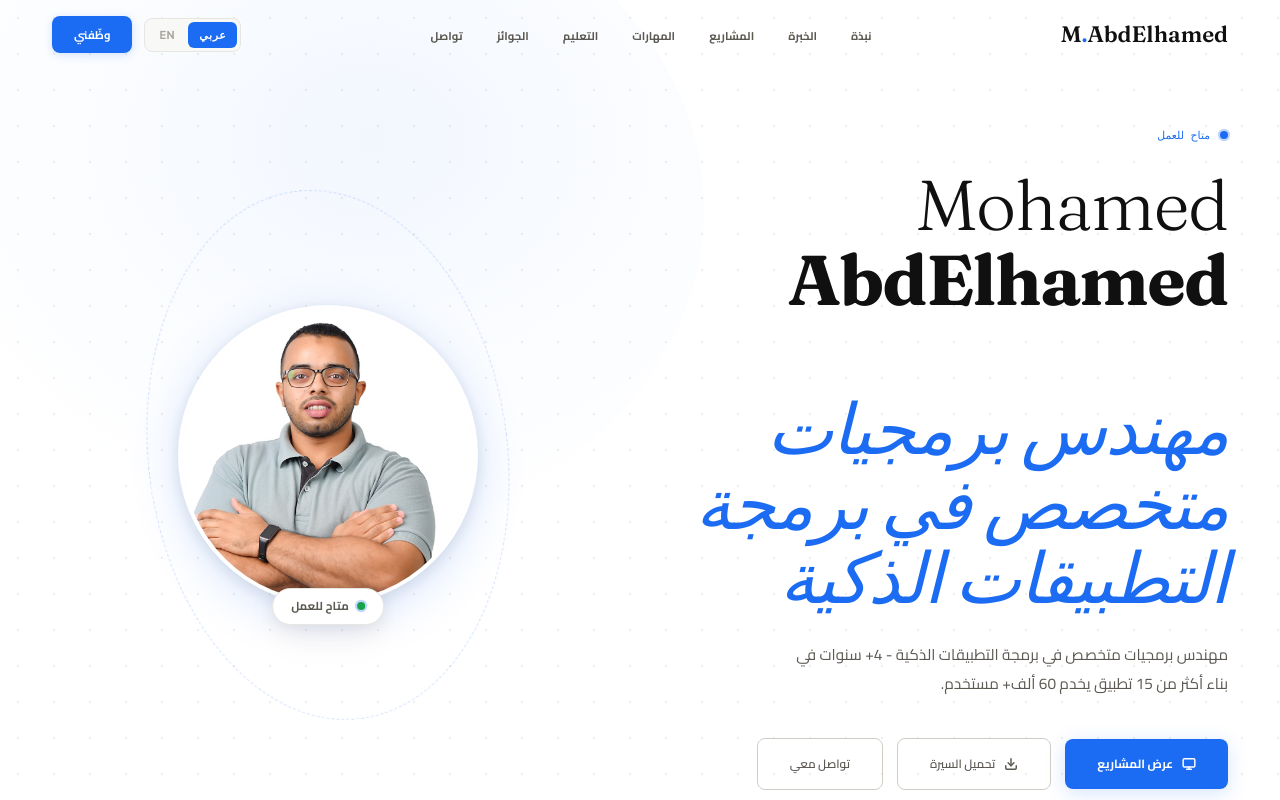
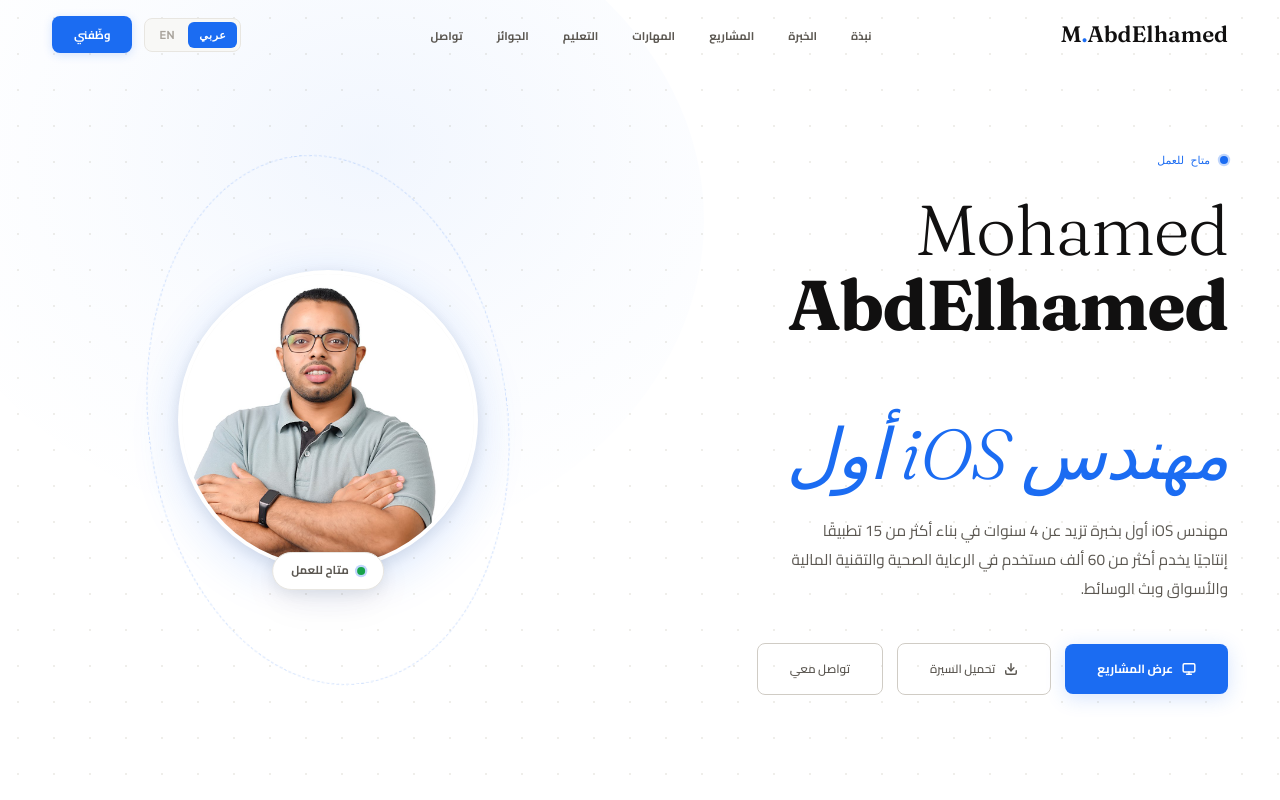
Before and after one commit to Mohamedabdelhamed382/Mohamed_Abdelhamed_Portfolio, a plain HTML site: page index.html in a window 1280 px wide. Shown: the top 800 px of the page. Drawn offline with Linux system fonts and the light colour scheme.

Commit message:
Update hero title to Senior iOS Engineer

```diff
--- a/assets/i18n.js
+++ b/assets/i18n.js
@@ -1,9 +1,9 @@
 /* Portfolio i18n - EN / AR */
 const PORTFOLIO_I18N = {
   en: {
-    meta: { title: 'Mohamed AbdElhamed - Software Engineer', description: 'Software engineer specialized in smart application development. 4+ years building 15+ production apps serving 60K+ users. Based in Cairo, Egypt.' },
+    meta: { title: 'Mohamed AbdElhamed - Senior iOS Engineer', description: 'Senior iOS Engineer with 4+ years of experience building 15+ production apps serving 60K+ users. Swift, SwiftUI, UIKit, and scalable mobile architecture.' },
     nav: { about: 'About', experience: 'Experience', projects: 'Projects', skills: 'Skills', education: 'Education', awards: 'Awards', contact: 'Contact', hire: 'Hire Me' },
-    hero: { eyebrow: 'OPEN TO WORK', role: 'Software Engineer specialized in Smart Apps', desc: 'Software engineer specialized in smart application development - 4+ years building 15+ production apps serving 60K+ users across AI, healthcare, FinTech, marketplaces, and media streaming.', viewProjects: 'View Projects', downloadCv: 'Download CV', getInTouch: 'Get in Touch', badge: 'OPEN TO WORK' },
+    hero: { eyebrow: 'OPEN TO WORK', role: 'Senior iOS Engineer', desc: 'Senior iOS Engineer with 4+ years of experience building 15+ production apps serving 60K+ users across healthcare, FinTech, marketplaces, and media streaming.', viewProjects: 'View Projects', downloadCv: 'Download CV', getInTouch: 'Get in Touch', badge: 'OPEN TO WORK' },
     about: {
       label: 'About Me',
       p1: 'Software engineer specialized in smart application development, with 4+ years of experience building and scaling production-grade iOS applications across AI, healthcare, FinTech, marketplaces, media streaming, and real-time systems.',
@@ -69,6 +69,12 @@ const PORTFOLIO_I18N = {
     }
   }
 };
+
+// Keep the public-facing role aligned with the current position.
+PORTFOLIO_I18N.ar.meta.title = 'محمد عبد الحميد - مهندس iOS أول';
+PORTFOLIO_I18N.ar.meta.description = 'مهندس iOS أول بخبرة تزيد عن 4 سنوات في بناء أكثر من 15 تطبيقًا إنتاجيًا يخدم أكثر من 60 ألف مستخدم.';
+PORTFOLIO_I18N.ar.hero.role = 'مهندس iOS أول';
+PORTFOLIO_I18N.ar.hero.desc = 'مهندس iOS أول بخبرة تزيد عن 4 سنوات في بناء أكثر من 15 تطبيقًا إنتاجيًا يخدم أكثر من 60 ألف مستخدم في الرعاية الصحية والتقنية المالية والأسواق وبث الوسائط.';
 
 PORTFOLIO_I18N.en.projCards = {
   homemaint: { company: 'Awamer Alshabaka (AAIT)', desc: 'Digital home maintenance platform for instant and scheduled plumbing and electrical services with direct price negotiation.' },
--- a/index.html
+++ b/index.html
@@ -3,12 +3,12 @@
 <head>
 <meta charset="UTF-8">
 <meta name="viewport" content="width=device-width, initial-scale=1.0">
-<title>Mohamed AbdElhamed — Software Engineer</title>
-<meta name="description" content="Software engineer specialized in smart application development. 4+ years building 15+ production apps serving 60K+ users. Based in Cairo, Egypt.">
+<title>Mohamed AbdElhamed — Senior iOS Engineer</title>
+<meta name="description" content="Senior iOS Engineer with 4+ years of experience building 15+ production apps serving 60K+ users. Swift, SwiftUI, UIKit, and scalable mobile architecture.">
 <meta name="keywords" content="Senior iOS Engineer, Swift, SwiftUI, UIKit, Combine, MVVM-C, VIPER, iOS Developer Egypt, Mohamed AbdElhamed">
 <meta name="author" content="Mohamed AbdElhamed">
 <meta name="robots" content="index, follow, max-image-preview:large">
-<meta property="og:title" content="Mohamed AbdElhamed — Software Engineer specialized in Smart Apps">
+<meta property="og:title" content="Mohamed AbdElhamed — Senior iOS Engineer">
 <meta property="og:description" content="4+ years · 15+ apps · 60K+ users · Swift, SwiftUI, MVVM-C, VIPER">
 <meta property="og:type" content="website">
 <meta property="og:url" content="https://mohamedabdelhamed382.github.io/Mohamed_Abdelhamed_Portfolio/">
@@ -691,8 +691,8 @@ html[dir="ltr"] .app-modal-body .ss-scroll-wrap::after{content:var(--ss-hint,"Ta
   <div class="hero-inner">
     <div>
       <div class="hero-eyebrow"><span class="pulse"></span> <span id="hero-eyebrow">OPEN TO WORK</span></div>
-      <h1>Mohamed<br><strong>AbdElhamed</strong><br><em id="hero-role">Software Engineer specialized in Smart Apps</em></h1>
-      <p class="hero-desc" id="hero-desc">Software engineer specialized in smart application development — 4+ years building 15+ production apps serving 60K+ users across AI, healthcare, FinTech, marketplaces, and media streaming.</p>
+      <h1>Mohamed<br><strong>AbdElhamed</strong><br><em id="hero-role">Senior iOS Engineer</em></h1>
+      <p class="hero-desc" id="hero-desc">Senior iOS Engineer with 4+ years of experience building 15+ production apps serving 60K+ users across healthcare, FinTech, marketplaces, and media streaming.</p>
       <div class="hero-actions">
         <a href="#projects" class="btn-blue">
           <svg width="14" height="14" viewBox="0 0 24 24" fill="none" stroke="currentColor" stroke-width="2.5" stroke-linecap="round" stroke-linejoin="round"><rect x="2" y="3" width="20" height="14" rx="2"/><path d="M8 21h8M12 17v4"/></svg>
```
